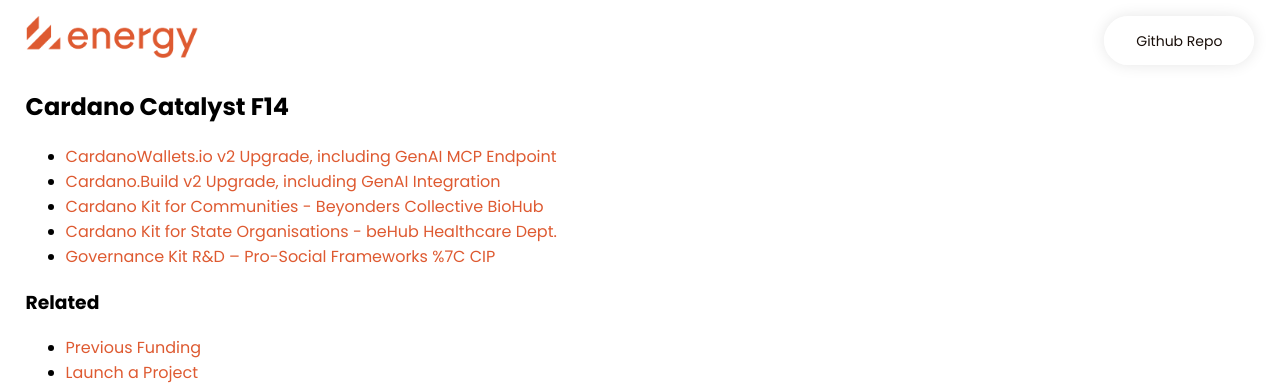
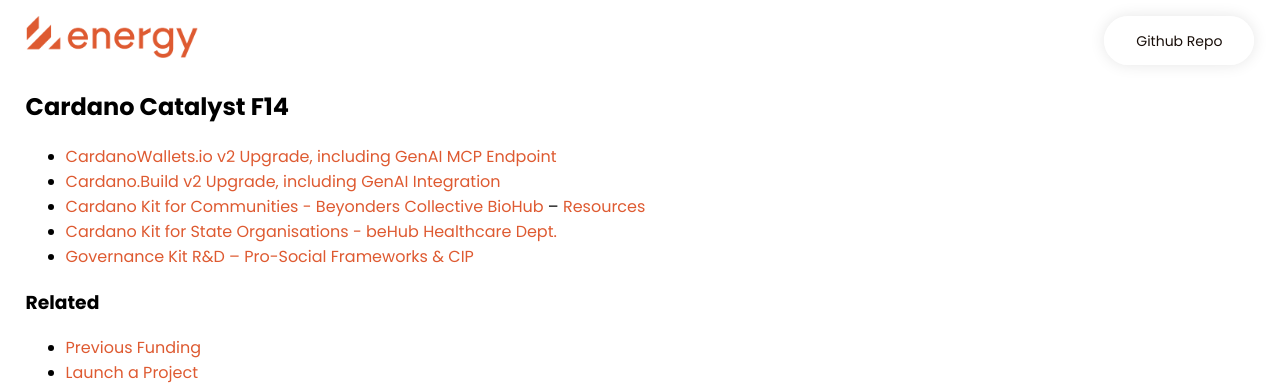
Before and after one commit to selfdriven-engagement/selfdriven-energy, a Jekyll site: the page built from docs/pages/catalyst.md, in a window 1280 px wide. Shown: the top 390 px of the page. Built offline with Jekyll 4.4.1, drawn with Linux system fonts in a browser that asks for light colours.

Commit message:
Update catalyst.md

```diff
--- a/docs/pages/catalyst.md
+++ b/docs/pages/catalyst.md
@@ -8,9 +8,9 @@ permalink: /cardano-catalyst/
 
 - [CardanoWallets.io v2 Upgrade, including GenAI MCP Endpoint](https://projectcatalyst.io/funds/14/cardano-open-ecosystem/cardanowalletsio-v2-upgrade-including-genai-mcp-endpoint)
 - [Cardano.Build v2 Upgrade, including GenAI Integration](https://projectcatalyst.io/funds/14/cardano-open-ecosystem/cardanobuild-v2-upgrade-including-genai-integration)
-- [Cardano Kit for Communities - Beyonders Collective BioHub](https://projectcatalyst.io/funds/14/cardano-use-cases-concepts/cardano-kit-for-communities-beyonders-collective-biohub)
+- [Cardano Kit for Communities - Beyonders Collective BioHub](https://projectcatalyst.io/funds/14/cardano-use-cases-concepts/cardano-kit-for-communities-beyonders-collective-biohub) -- [Resources](https://github.com/selfdriven-foundation/onboarding/tree/main/use-cases/beyonders-collective-biohub-mallorca)
 - [Cardano Kit for State Organisations - beHub Healthcare Dept.](https://projectcatalyst.io/funds/14/cardano-use-cases-partners-and-products/cardano-kit-for-state-organisations-behub-healthcare-dept)
-- [Governance Kit R&D – Pro-Social Frameworks %7C CIP](https://projectcatalyst.io/funds/14/cardano-use-cases-concepts/governance-kit-randd-pro-social-frameworks-or-cip)
+- [Governance Kit R&D – Pro-Social Frameworks & CIP](https://projectcatalyst.io/funds/14/cardano-use-cases-concepts/governance-kit-randd-pro-social-frameworks-or-cip)
 
 ### Related
 - [Previous Funding](https://selfdriven.fyi/energy)
```
